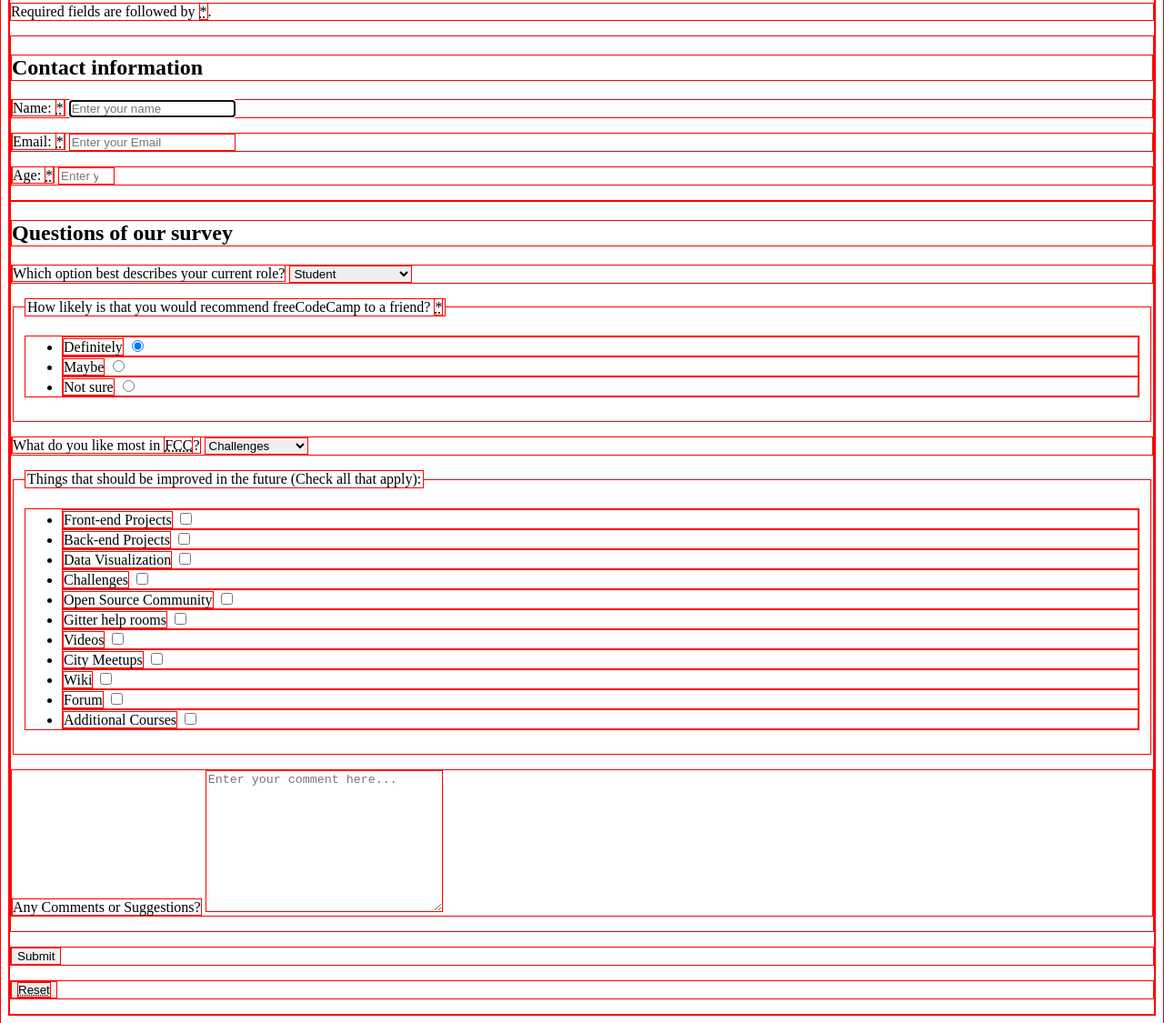
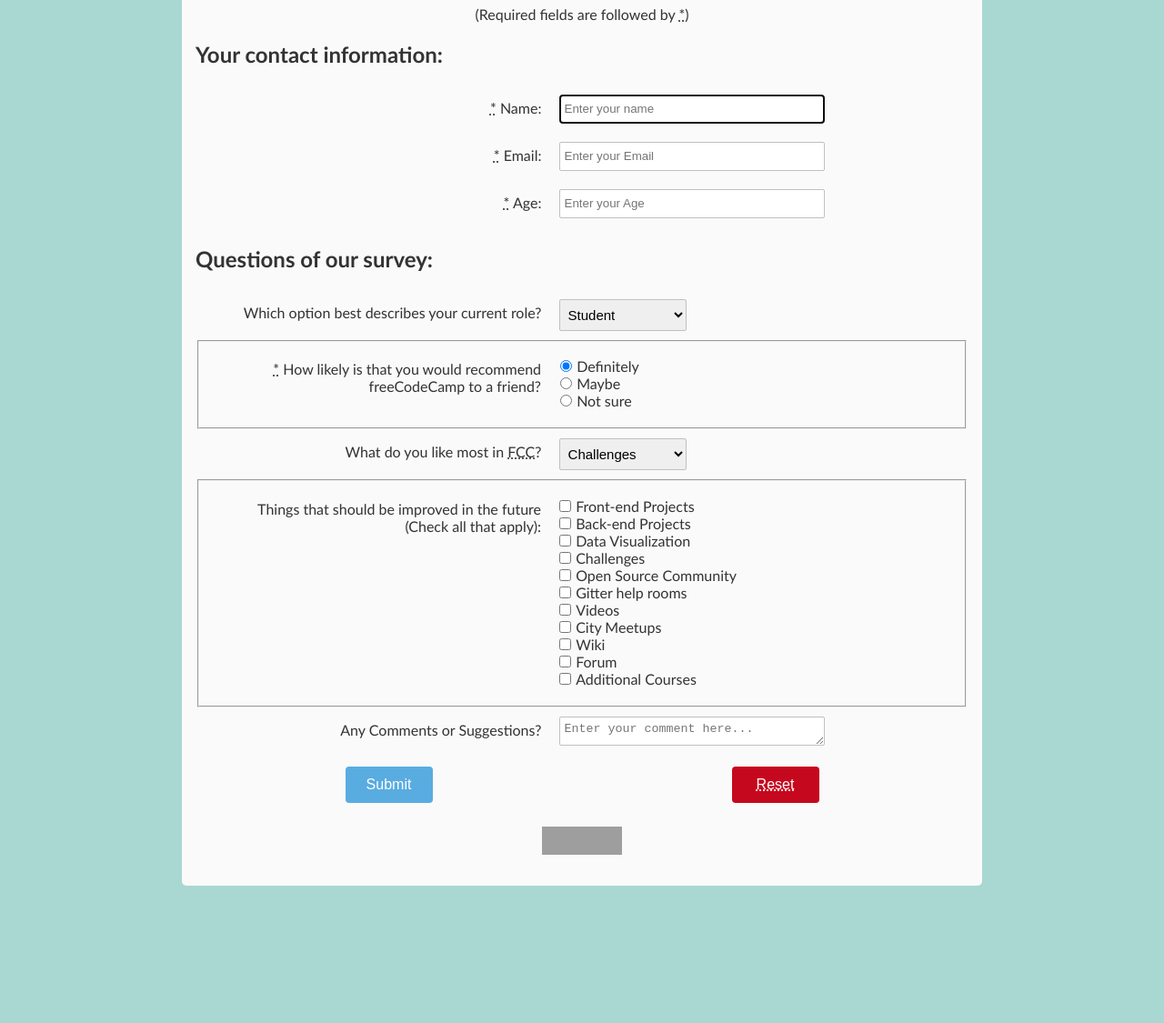
Before and after one commit to gabrielml/build-a-survey-form, a plain HTML site: page index.html in a window 1280 px wide. Shown: the part 142-1267 px from the top of the page at 91% size. After the commit the page ends 1136 px from the top, so only its background shows below. Drawn offline with Linux system fonts and the light colour scheme; grey boxes are pictures that could not be loaded.

Commit message:
implement css and validate with w3c css validator

```diff
--- a/index.html
+++ b/index.html
@@ -4,37 +4,218 @@
     <meta charset="UTF-8">
     <title>Build a Survey Form</title>
     <style>
+        /* Reset CSS. */
+        html, body {
+            margin: 0;
+            padding: 0;
+        }
+
+        /* Allows to visualize the structure of my page.
         * {
             border: 1px solid red;
         }
+        */
+
+        /* CSS. */
+        html, body {
+            font-family: "Trebuchet MS", Helvetica, sans-serif;
+            text-align: center;
+            min-width: 320px;
+            color: #333;
+        }
+
+        html {
+            background-color: #A9D7D1;
+        }
+
+        h2 {
+            text-align: left;
+        }
+
+        ul {
+            list-style-type: none;
+            margin: 12px 0 10px 0;
+            padding-left: 5px;
+        }
+
+
+        #survey-form {
+            background-color: #FAFAFA;
+            margin: 20px auto;
+            padding: 15px;
+            border: 0 solid;
+            border-radius: 5px;
+            width: 75%;
+            max-width: 850px;
+        }
+
+        .labels {
+            display: inline-block;
+            text-align: right;
+            width: 40%;
+            padding: 5px;
+            vertical-align: top;
+            margin-top: 10px;
+        }
+
+        .rightTab {
+            display: inline-block;
+            text-align: left;
+            width: 50%;
+            vertical-align: middle;
+        }
+
+        .input-field {
+            height: 20px;
+            width: 280px;
+            padding: 5px;
+            margin: 10px;
+            border: 1px solid #c0c0c0;
+            border-radius: 2px;
+        }
+
+        .dropdown {
+            font-size: 15px;
+            height: 35px;
+            width: 140px;
+            padding: 5px;
+            margin: 10px;
+            border: 1px solid #c0c0c0;
+            border-radius: 2px;
+        }
+
+        input[type="radio"],
+        input[type="checkbox"] {
+            float: left;
+            margin-right: 5px;
+        }
+
+        .buttoms {
+            display: flex;
+            justify-content: space-around;
+        }
+
+        #submit {
+            background-color: #59ace0;
+            border-radius: 4px;
+            color: white;
+            font-size: 1em;
+            height: 40px;
+            width: 96px;
+            margin: 10px;
+            border: 0 solid;
+            cursor: pointer;
+        }
+
+        #submit:hover{
+            background-color: green;
+            -webkit-transition-duration: 1s;
+            transition-duration: 1s;
+            box-shadow: 0 12px 16px 0 rgba(0,0,0,0.70), 0 17px 50px 0 rgba(0,0,0,0.10);
+        }
+
+        #reset-buttom {
+            background-color: #C6081E;
+            border-radius: 4px;
+            color: white;
+            font-size: 1em;
+            height: 40px;
+            width: 96px;
+            margin: 10px;
+            border: 0 solid;
+            cursor: pointer;
+        }
+
+        #reset-buttom:hover{
+            background-color: red;
+            -webkit-transition-duration: 1s;
+            transition-duration: 1s;
+            box-shadow: 0 12px 16px 0 rgba(0,0,0,0.70), 0 17px 50px 0 rgba(0,0,0,0.10);
+        }
+        @media screen and (max-width: 833px) {
+            .input-field{
+                width: 80%;
+            }
+            select{
+                width: 90%;
+            }
+        }
+
+        @media  screen and (max-width: 520px) {
+            h2{
+                margin-top: 50px;
+                margin-bottom: 0;
+            }
+
+            #number{
+                margin-bottom: 50px;
+            }
+            .labels{
+                width: 100%;
+                text-align: left;
+            }
+            .rightTab{
+                width: 80%;
+                float: left;
+            }
+            .input-field{
+                width: 100%;
+            }
+
+            select{
+                width: 100%;
+            }
+            .buttoms{
+                display: block;
+            }
+        }
+
     </style>
 </head>
 <body>
 <h1 id="title">Survey Form</h1>
+<form id="survey-form" method="get" action="#">
     <p id="description">Let us know how we can improve freeCodeCamp</p>
-<form id="survey-form" method="get" action="#">
-    <p> Required fields are followed by <abbr title="required">*</abbr>.</p>
-    <section>
-        <h2>Contact information</h2>
-        <p>
-            <label for="name" id="name-label">Name: <abbr title="required">*</abbr></label>
-            <input type="text" id="name" name="user-name" placeholder="Enter your name" autofocus required>
-        </p>
-        <p>
-            <label for="email" id="email-label">Email: <abbr title="required">*</abbr></label>
-            <input type="email" id="email" name="user-email" placeholder="Enter your Email" required>
-        </p>
-        <p>
-            <label for="number" id="number-label">Age: <abbr title="required">*</abbr></label>
-            <input type="number" id="number" name="user-age" placeholder="Enter your Age" min="1" max="125">
-        </p>
+    <p id="note"> (Required fields are followed by <abbr title="required">*</abbr>)</p>
+    <section id="contact-infomation">
+        <h2>Your contact information:</h2>
+        <div class="rowTab">
+            <div class="labels">
+                <label for="name" id="name-label"><abbr title="required">*</abbr> Name:</label>
+            </div>
+            <div class="rightTab">
+                <input type="text" id="name" class="input-field" name="user-name" placeholder="Enter your name"
+                       autofocus required>
+            </div>
+        </div>
+        <div class="rowTab">
+            <div class="labels">
+                <label for="email" id="email-label"><abbr title="required">*</abbr> Email:</label>
+            </div>
+            <div class="rightTab">
+                <input type="email" id="email" class="input-field" name="user-email" placeholder="Enter your Email"
+                       required>
+            </div>
+        </div>
+        <div class="rowTab">
+            <div class="labels">
+                <label for="number" id="number-label"><abbr title="required">*</abbr> Age:</label>
+            </div>
+            <div class="rightTab">
+                <input type="number" id="number" class="input-field" name="user-age" placeholder="Enter your Age"
+                       min="1" max="125">
+            </div>
+        </div>
     </section>
-    <section>
-        <h2>Questions of our survey</h2>
-        <p>
+    <section id="survey-questions">
+        <h2>Questions of our survey:</h2>
+        <div class="rowTab">
+            <div class="labels">
                 <label for="dropdown" id="dropdown-label">Which option best describes your current role?</label>
-            <select id="dropdown" name="user-current-role">
-                <optgroup label="Please select an option!">
+            </div>
+            <div class="rightTab">
+                <select id="dropdown" class="dropdown" name="user-current-role">
+                    <optgroup label="Please select an option !">
                         <option value="full-time-job">Full time job</option>
                         <option value="full-time-learner">Full time learner</option>
                         <option value="other">Other</option>
@@ -42,101 +223,123 @@
                         <option value="student" selected>Student</option>
                     </optgroup>
                 </select>
-        </p>
+            </div>
+        </div>
         <fieldset>
-            <legend>How likely is that you would recommend freeCodeCamp to a friend? <abbr title="required">*</abbr>
+            <div class="labels">
+                <legend><abbr title="required">*</abbr> How likely is that you would recommend freeCodeCamp to a friend?
                 </legend>
+            </div>
+            <div class="rightTab">
                 <ul>
                     <li>
+                        <input type="radio" id="definitely" name="recommend-fcc" value="definitely-recommend" checked>
                         <label for="definitely">Definitely</label>
-                    <input type="radio" id="definitely" name="recommend-fcc" value="definitely-recommend" checked>
                     </li>
                     <li>
+                        <input type="radio" id="maybe" name="recommend-fcc" value="maybe-recommend">
                         <label for="maybe">Maybe</label>
-                    <input type="radio" id="maybe" name="recommend-fcc" value="maybe-recommend">
                     </li>
                     <li>
+                        <input type="radio" id="not-sure" name="recommend-fcc" value="not-sure">
                         <label for="not-sure">Not sure</label>
-                    <input type="radio" id="not-sure" name="recommend-fcc" value="not-sure">
                     </li>
                 </ul>
+            </div>
         </fieldset>
-        <p>
+        <div class="rowTab">
+            <div class="labels">
                 <label for="dropdown-two" id="mc-dropdown-label">What do you like most in <abbr
                         title="Free Code Camp">FCC</abbr>?</label>
-            <select id="dropdown-two" name="like-most-fcc">
-                <optgroup label="Please select one options!">
+            </div>
+            <div class="rightTab">
+                <select id="dropdown-two" class="dropdown" name="like-most-fcc">
+                    <optgroup label="Please select an option !">
                         <option value="challenges" selected>Challenges</option>
                         <option value="community">Community</option>
                         <option value="open-source">Open-source</option>
                         <option value="projects">Projects</option>
                     </optgroup>
                 </select>
-        </p>
+            </div>
+        </div>
         <fieldset>
+            <div class="labels">
                 <legend>Things that should be improved in the future (Check all that apply):</legend>
+            </div>
+            <div class="rightTab">
                 <ul>
                     <li>
+                        <input type="checkbox" id="front-end-projects" name="future-in-fcc" value="front-end-projects">
                         <label for="front-end-projects">Front-end Projects</label>
-                    <input type="checkbox" id="front-end-projects" name="future-in-fcc" value="front-end-projects">
                     </li>
                     <li>
+                        <input type="checkbox" id="back-end-projects" name="future-in-fcc" value="back-end-projects">
                         <label for="back-end-projects">Back-end Projects</label>
-                    <input type="checkbox" id="back-end-projects" name="future-in-fcc" value="back-end-projects">
                     </li>
                     <li>
+                        <input type="checkbox" id="data-visualization" name="future-in-fcc" value="data-visualization">
                         <label for="data-visualization">Data Visualization</label>
-                    <input type="checkbox" id="data-visualization" name="future-in-fcc" value="data-visualization">
                     </li>
                     <li>
+                        <input type="checkbox" id="challenges" name="future-in-fcc" value="challenges">
                         <label for="challenges">Challenges</label>
-                    <input type="checkbox" id="challenges" name="future-in-fcc" value="challenges">
                     </li>
                     <li>
-                    <label for="open-source-community">Open Source Community</label>
                         <input type="checkbox" id="open-source-community" name="future-in-fcc"
                                value="open-source-community">
+                        <label for="open-source-community">Open Source Community</label>
                     </li>
                     <li>
+                        <input type="checkbox" id="gitter-help-rooms" name="future-in-fcc" value="gitter-help-rooms">
                         <label for="gitter-help-rooms">Gitter help rooms</label>
-                    <input type="checkbox" id="gitter-help-rooms" name="future-in-fcc" value="gitter-help-rooms">
                     </li>
                     <li>
+                        <input type="checkbox" id="videos" name="future-in-fcc" value="videos">
                         <label for="videos">Videos</label>
-                    <input type="checkbox" id="videos" name="future-in-fcc" value="videos">
                     </li>
                     <li>
+                        <input type="checkbox" id="city-meetups" name="future-in-fcc" value="city-mettups">
                         <label for="city-meetups">City Meetups</label>
-                    <input type="checkbox" id="city-meetups" name="future-in-fcc" value="city-mettups">
                     </li>
                     <li>
+                        <input type="checkbox" id="wiki" name="future-in-fcc" value="wiki">
                         <label for="wiki">Wiki</label>
-                    <input type="checkbox" id="wiki" name="future-in-fcc" value="wiki">
                     </li>
                     <li>
+                        <input type="checkbox" id="forum" name="future-in-fcc" value="forum">
                         <label for="forum">Forum</label>
-                    <input type="checkbox" id="forum" name="future-in-fcc" value="forum">
                     </li>
                     <li>
+                        <input type="checkbox" id="additional-courses" name="future-in-fcc" value="additional-courses">
                         <label for="additional-courses">Additional Courses</label>
-                    <input type="checkbox" id="additional-courses" name="future-in-fcc" value="additional-courses">
                     </li>
                 </ul>
+            </div>
         </fieldset>
-        <p>
+
+        <div class="rowTab">
+            <div class="labels">
                 <label for="textarea" id="textarea-label">Any Comments or Suggestions?</label>
-            <textarea id="textarea" cols="30" rows="10" wrap="soft" placeholder="Enter your comment here..."></textarea>
-        </p>
+            </div>
+            <div class="rightTab">
+                <textarea id="textarea" class="input-field" cols="30" rows="10" wrap="soft"
+                          placeholder="Enter your comment here..."></textarea>
+            </div>
+        </div>
     </section>
-    <p>
+    <div class="buttoms">
         <button type="submit" id="submit">Submit</button>
-    </p>
-    <p>
         <button type="reset" id="reset-buttom"><abbr
                 title="Resets all form widgets to their default vaulues">Reset</abbr></button>
+    </div>
+    <p>
+        <a href="http://jigsaw.w3.org/css-validator/check/referer">
+            <img style="border:0;width:88px;height:31px"
+                 src="http://jigsaw.w3.org/css-validator/images/vcss"
+                 alt="Valid CSS!" />
+        </a>
     </p>
-
-
 </form>
 <script src="https://cdn.freecodecamp.org/testable-projects-fcc/v1/bundle.js"></script>
 </body>
```
Lines whose indentation alone changed are shown as unchanged.
